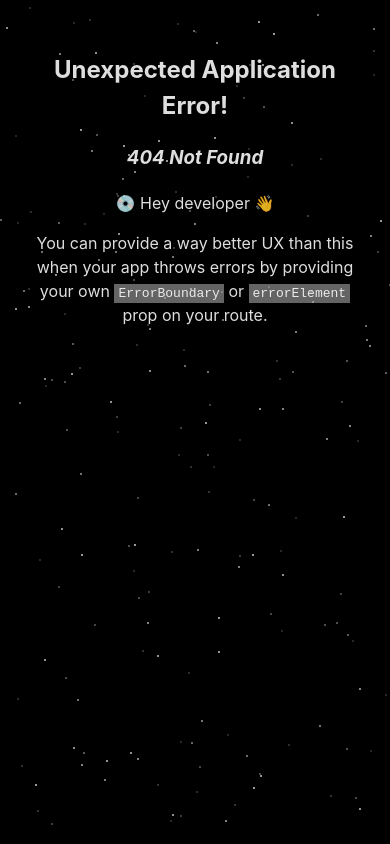
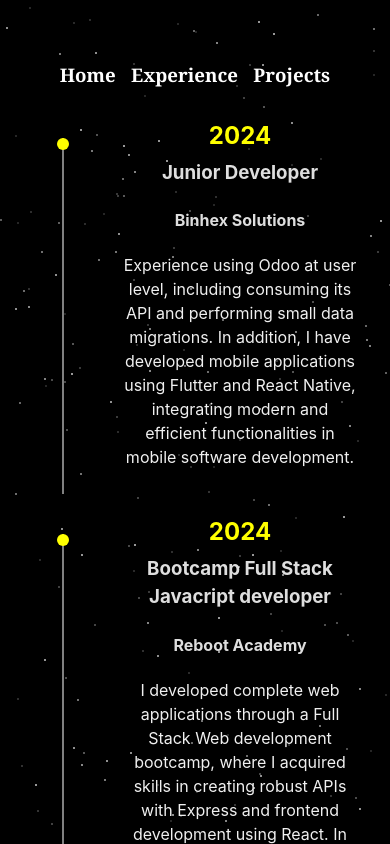
Before and after one commit to bqcount/bqcount.github.io, a React (Vite) app: page /experience in a window 390 px wide. Before the commit this address had no page. Built offline with nearby package versions, Linux system fonts and the light colour scheme.

Commit message:
1-Time line started 2-Finished Projects pages mobile version

```diff
--- a/package.json
+++ b/package.json
@@ -14,6 +14,7 @@
     "@fortawesome/free-brands-svg-icons": "^6.6.0",
     "@fortawesome/free-solid-svg-icons": "^6.6.0",
     "@fortawesome/react-fontawesome": "^0.2.2",
+    "flowbite-react": "^0.10.2",
     "instead": "^1.0.3",
     "react": "^18.2.0",
     "react-dom": "^18.2.0",
--- a/src/components/AboutMe/AboutMe.css
+++ b/src/components/AboutMe/AboutMe.css
@@ -7,23 +7,25 @@
     overflow: hidden;
     display: flex;
     justify-content: space-around;
+    align-items: center;
   }
 
   .content-left, .content-right {
     height: 100%;
     display: flex;
     align-items: center;
-    justify-content: center;
+    justify-content: start;
+
   }
 
   .content-left {
-    width: 45%;
+    width: 50%;
     flex-direction: column;
     justify-content: space-evenly;
   }
 
   .content-right {
-    width: 60%;
+    width: 50%;
   }
 
   .me-image {
--- /dev/null
+++ b/src/components/Experience/Experience.css
@@ -0,0 +1,56 @@
+.content-timeline {
+    padding-left: 20px;
+}
+
+.experience-content {
+    display: flex;
+    flex-direction: row;
+    align-items: flex-start; /* Alinear en la parte superior */
+    margin-bottom: 40px; /* Espaciado entre experiencias */
+    position: relative;
+}
+
+.line {
+    width: 2px;
+    height: 100%;
+    background-color: gray; /* Cambiar el color según tu diseño */
+    position: absolute;
+    left: 10px; /* Ajustar para centrarlo */
+    top: 20px; /* Alinear con el punto */
+}
+
+.point {
+    width: 12px;
+    height: 12px;
+    background-color: yellow; /* Cambiar el color según tu diseño */
+    border-radius: 50%;
+    position: absolute;
+    left: 5px; /* Ajustar para centrarlo con la línea */
+    top: 20px; /* Alinear con el año */
+}
+
+.linepoint {
+    display: flex;
+    flex-direction: column;
+    align-items: center;
+    margin-right: 20px; /* Espacio entre el punto y la descripción */
+}
+
+.description {
+    margin-left: 50px; /* Espacio a la izquierda del contenido */
+    width: 100%; /* Asegúrate de que ocupe todo el ancho */
+}
+
+.description h2 {
+    color: yellow; /* Cambiar color según tu diseño */
+    margin: 0;
+}
+
+.description h3 {
+    margin: 5px 0;
+}
+
+.description p {
+    margin: 5px 0;
+    color: #f0f0f0; /* Cambiar según el diseño */
+}
--- /dev/null
+++ b/src/components/Experience/Experience.jsx
@@ -0,0 +1,58 @@
+import "./Experience.css";
+/* import { Button, Timeline } from "flowbite-react";
+import { HiArrowNarrowRight } from "react-icons/hi"; */
+
+function Experience() {
+  const experiences = [
+    {
+      year: "2024",
+      title: "Junior Developer",
+      company: "Binhex Solutions",
+      description:
+        "Experience using Odoo at user level, including consuming its API and performing small data migrations. In addition, I have developed mobile applications using Flutter and React Native, integrating modern and efficient functionalities in mobile software development.",
+    },
+    {
+      year: "2024",
+      title: "Bootcamp Full Stack Javacript developer",
+      company: "Reboot Academy",
+      description:
+        "I developed complete web applications through a Full Stack Web development bootcamp, where I acquired skills in creating robust APIs with Express and frontend development using React. In addition, I managed relational databases, effectively integrating the backend and frontend. This experience provided me with a comprehensive understanding of the software development lifecycle and familiarized me with collaborative work practices and agile methodologies.",
+    },
+    {
+      year: "2023",
+      title: "Junior Full Stack Developer",
+      company: "Atos",
+      description:
+        "Development of projects with Spring Boot and Angular, managing relational databases such as MySQL, and using version control systems such as Git and GitHub, applying the SCRUM methodology for agile project management.",
+    },
+    {
+      year: "2020-2023",
+      title: "Higher Vocational Training in Multiplatform Programming",
+      company: "International Polytechnic Center of Tenerife",
+      description:
+        "Development of desktop, web and mobile projects using Java and markup languages, with integration of business management systems (Odoo) and version control through GitHub, in addition to managing and administering computer systems.",
+    },
+  ];
+
+  return (
+    <div className="content-timeline">
+      {experiences.map((exp, index) => (
+        <div key={index} className="experience-content">
+          <div className="linepoint">
+            <div className="line"></div>
+            <div className="point"></div> {/* Punto en el timeline */}
+          </div>
+          <article className="description">
+            <h2>{exp.year}</h2>
+            <h3>{exp.title}</h3>
+            <h4>{exp.company}</h4>
+            <p>{exp.description}</p>
+          </article>
+        </div>
+      ))}
+    </div>
+  );
+
+}
+
+export default Experience;
--- a/src/components/Projects/Projects.css
+++ b/src/components/Projects/Projects.css
@@ -7,6 +7,7 @@
   gap: 20px;
   padding-top: 80px;
   margin: 0 auto;
+  overflow-y: auto;
 }
 
 .card {
@@ -22,8 +23,8 @@
   overflow: hidden;
   box-shadow: 0 4px 8px rgba(0, 0, 0, 0.2);
   transition: transform 0.3s ease-in-out;
-  perspective: 1000px; /* Necesario para el efecto 3D */
-  position: relative; /* Para que las dos caras estén en la misma tarjeta */
+  perspective: 1000px;
+  position: relative;
 }
 
 .card:hover {
@@ -64,11 +65,11 @@
 }
 
 .card.flipped .card-front {
-  transform: rotateY(180deg); /* Se voltea la cara frontal */
+  transform: rotateY(180deg);
 }
 
 .card.flipped .card-back {
-  transform: rotateY(0deg); /* Se muestra la cara trasera */
+  transform: rotateY(0deg);
 }
 
 .textDescription{
@@ -161,7 +162,7 @@
     transform: rotate(0deg);
   }
   100% {
-    transform: rotate(360deg); /* El aro gira 360 grados */
+    transform: rotate(360deg);
   }
 }
 
@@ -172,13 +173,14 @@
       width: auto;
       min-height: 100vh;
       flex-direction: column;
-      justify-content: flex-start; /* Ajustado a flex-start */
+      justify-content: flex-start;
       gap: 20px;
       margin: 0 auto;
       padding-top: 20px;
       align-items: center;
       display: flex;
       flex-wrap: nowrap;
+      overflow-y: auto;
   }
 
   .card {
@@ -187,15 +189,19 @@
   }
 
   .div-img {
-      height: 200px; /* Ajusta la altura de la imagen para móviles */
+      height: 300px;
+      width: 100%;
+      display: flex;
+      flex-direction: column;
+      justify-content: flex-end;
   }
 
   .img-project {
-      height: 100%; /* La imagen se ajusta completamente al contenedor */
+      height: 100%;
   }
 
   .textDescription {
-      font-size: 14px; /* Reduce el tamaño de la fuente */
+      font-size: 14px;
   }
 
   .button-info {
--- a/src/routes/router.jsx
+++ b/src/routes/router.jsx
@@ -2,7 +2,7 @@
 import { createBrowserRouter } from 'react-router-dom'
 import MainLayout from '../Layout/MainLayout'
 import AboutMe from '../components/AboutMe/AboutMe'
-
+import Experience from '../components/Experience/Experience'
 import Projects from '../components/Projects/Projects'
 
 
@@ -23,6 +23,10 @@ const router = createBrowserRouter([
                 path:'/projects',
                 element:<Projects/>,
 
+            },
+            {
+                path:'/experience',
+                element:<Experience/>
             }
 
         ]
```
Also changed, not shown: 1 other file (tests, documents, lock files or other folders).
